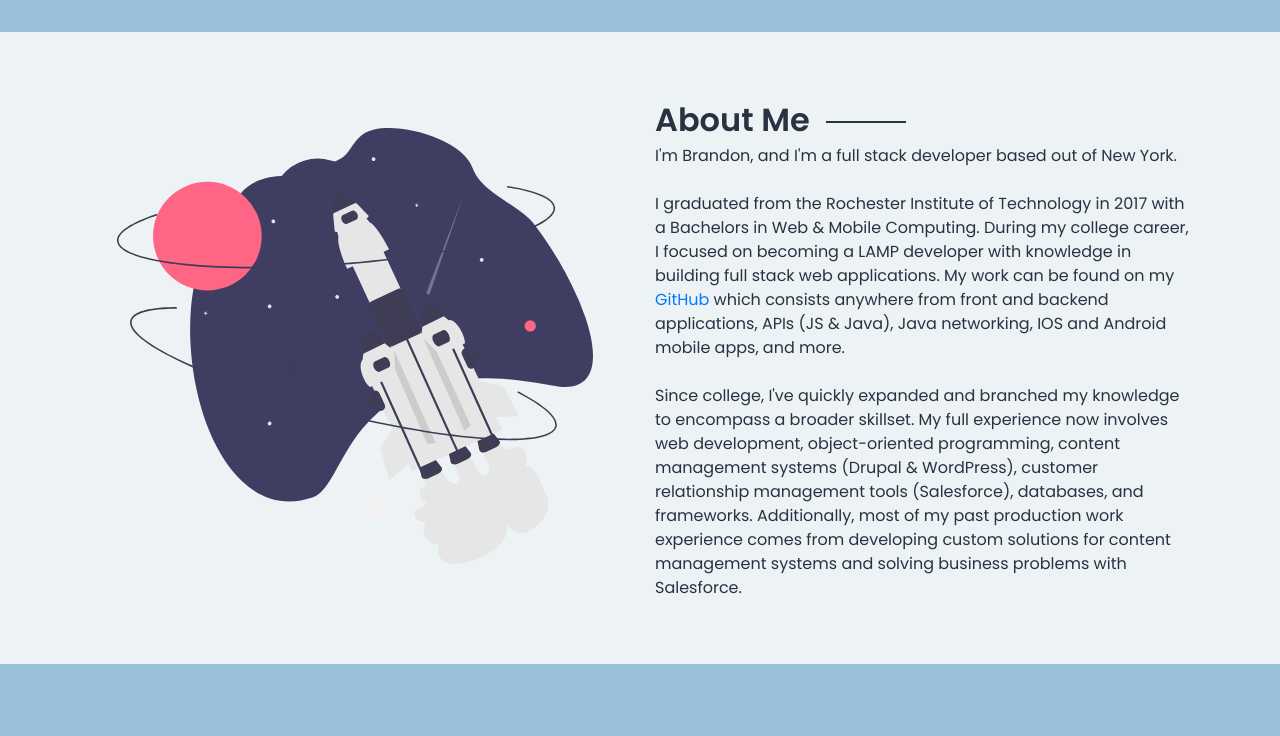
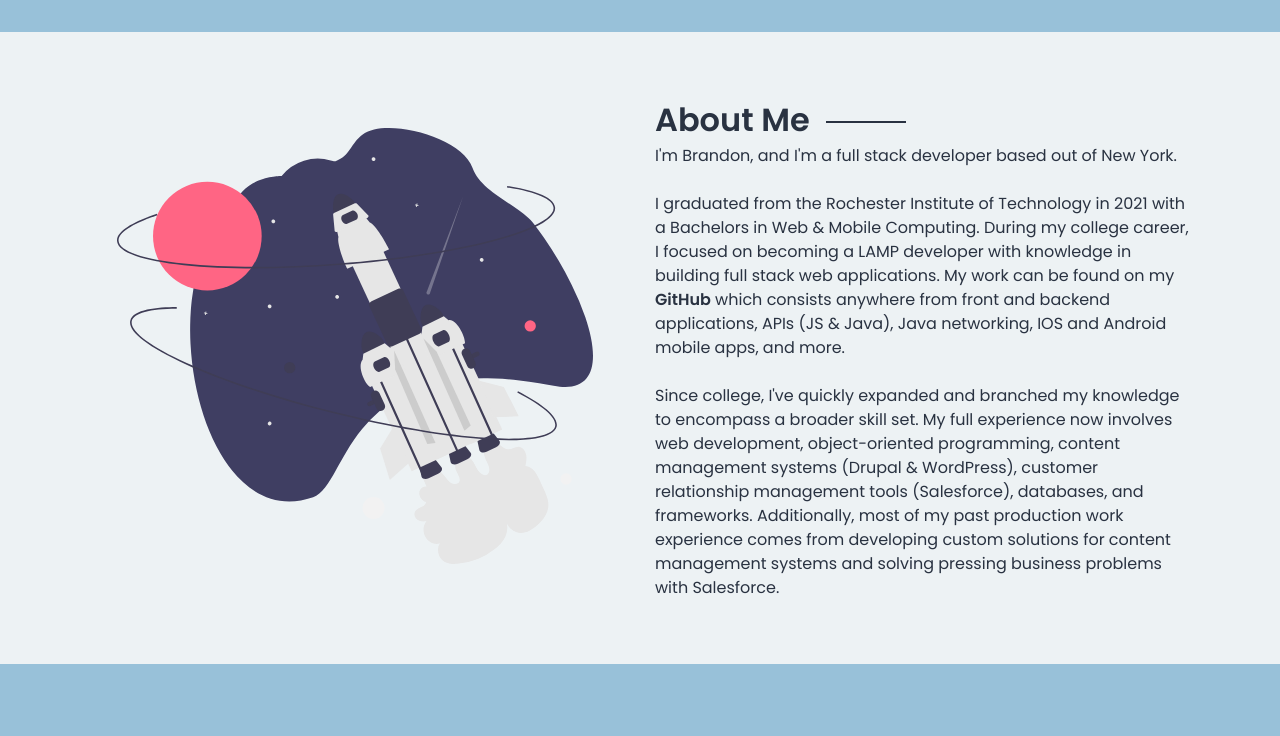
Before and after one commit to BrandonMok/react-personal-website, a React (Create React App) app: page / in a window 1280 px wide. Shown: the part 546-1282 px from the top of the page. Built offline with nearby package versions, Linux system fonts and the light colour scheme.

Commit message:
Styling addition for nested anchor tag in about section

```diff
--- a/src/components/about.js
+++ b/src/components/about.js
@@ -18,15 +18,15 @@ export default function About() {
                             I'm Brandon, and I'm a full stack developer based out of New York.
                             <br />
                             <br />
-                            I graduated from the Rochester Institute of Technology in 2017 with a Bachelors in Web & Mobile Computing.
+                            I graduated from the Rochester Institute of Technology in 2021 with a Bachelors in Web & Mobile Computing.
                             During my college career, I focused on becoming a LAMP developer with knowledge in building full stack web applications.
                             My work can be found on my <a href="https://github.com/BrandonMok" alt="Github">GitHub</a> which consists anywhere from
                             front and backend applications, APIs (JS & Java), Java networking, IOS and Android mobile apps, and more.
                             <br />
                             <br />
-                            Since college, I've quickly expanded and branched my knowledge to encompass a broader skillset. My full experience now involves
+                            Since college, I've quickly expanded and branched my knowledge to encompass a broader skill set. My full experience now involves
                             web development, object-oriented programming, content management systems (Drupal & WordPress), customer relationship management tools (Salesforce), databases, and frameworks.
-                            Additionally, most of my past production work experience comes from developing custom solutions for content management systems and solving business problems with Salesforce.
+                            Additionally, most of my past production work experience comes from developing custom solutions for content management systems and solving pressing business problems with Salesforce.
                         </div>
                     </div>
                 </div>
--- a/src/styling/_about.scss
+++ b/src/styling/_about.scss
@@ -5,6 +5,18 @@
 
   &__image-col {
     display: none;
+  }
+
+  &__content-col {
+    a {
+      color: $primary;
+      font-weight: 600;
+
+      &:hover {
+        color: $secondary;
+        text-decoration: none;
+      }
+    }
   }
 }
 
```
